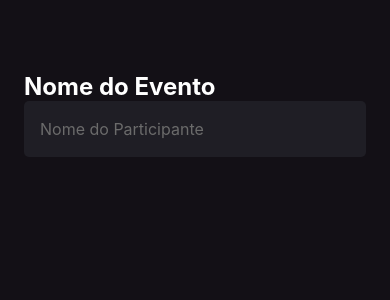
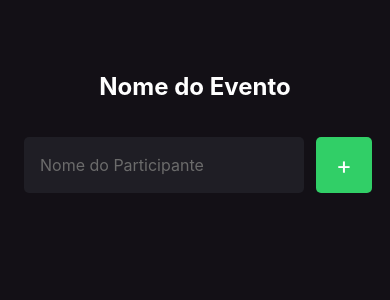
Before and after one commit to marcus-silveira/ImHere, a React Native app: screen / in a window 390 px wide. Shown: the top 300 px of the page. Built offline with nearby package versions, Linux system fonts and the light colour scheme.

Commit message:
Criado botao de add e alterado style

```diff
--- a/src/screens/Home/index.tsx
+++ b/src/screens/Home/index.tsx
@@ -1,16 +1,25 @@
-import { Text, View, TextInput } from "react-native";
+import { Text, View, TextInput, TouchableOpacity } from "react-native";
 import { styles } from "./styles";
 
 export function Home() {
+  function handleParticipantAdd() {
+    console.log("BOTAO CLICADO");
+  }
   return (
     <View style={styles.container}>
       <Text style={styles.eventName}>Nome do Evento</Text>
 
-      <TextInput
-        style={styles.input}
-        placeholder="Nome do Participante"
-        placeholderTextColor="#6B6B6B"
-      />
+      <View style={styles.form}>
+        <TextInput
+          style={styles.input}
+          placeholder="Nome do Participante"
+          placeholderTextColor="#6B6B6B"
+        />
+
+        <TouchableOpacity style={styles.button} onPress={handleParticipantAdd}>
+          <Text style={styles.ButtonText}>+</Text>
+        </TouchableOpacity>
+      </View>
     </View>
   );
 }
--- a/src/screens/Home/styles.ts
+++ b/src/screens/Home/styles.ts
@@ -7,17 +7,40 @@
     padding: 24,
   },
   eventName: {
+    // alignContent: "center",
+    // alignItems: "center",
+    textAlign: "center",
     color: "#FFF",
     fontSize: 24,
     fontWeight: "bold",
     marginTop: 48,
   },
   input: {
+    flex: 1,
     height: 56,
     backgroundColor: "#1F1E25",
     borderRadius: 5,
     color: "#FFF",
     padding: 16,
     fontSize: 16,
+    marginRight: 12,
+  },
+  ButtonText: {
+    color: "#FFF",
+    fontSize: 24,
+  },
+  button: {
+    width: 56,
+    height: 56,
+    borderRadius: 5,
+    backgroundColor: "#31CF67",
+    alignItems: "center",
+    justifyContent: "center",
+  },
+  form: {
+    width: "100%",
+    flexDirection: "row",
+    marginTop: 36,
+    marginBottom: 42,
   },
 });
```
